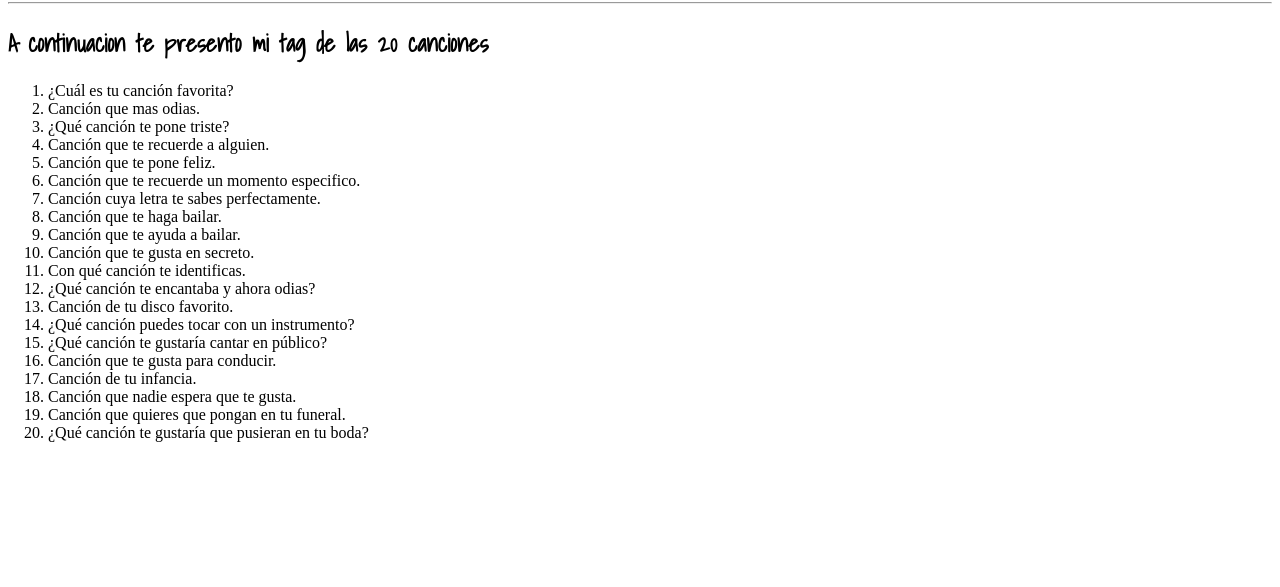
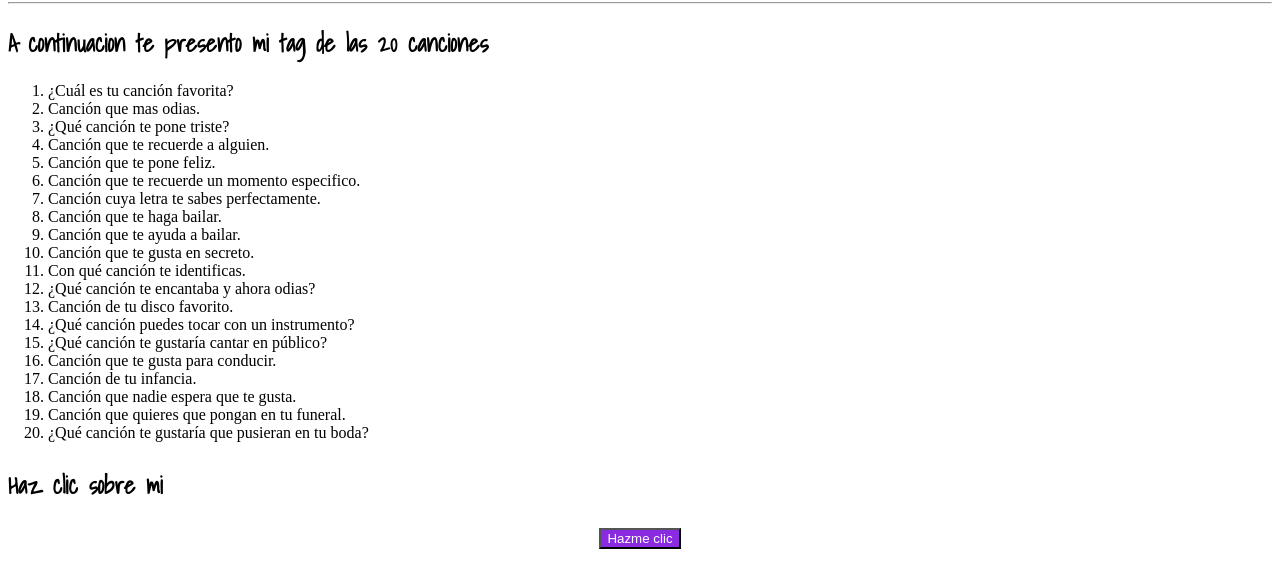
Before and after one commit to LauraS2508/tag_de_las_20_canciones, a plain HTML site: page index.html in a window 1280 px wide. Shown: the part 79-666 px from the top of the page. Drawn offline with Linux system fonts and the light colour scheme.

Commit message:
Practica HTML

```diff
--- a/index.html
+++ b/index.html
@@ -38,5 +38,11 @@
             <li>Canción que quieres que pongan en tu funeral.</li>
             <li>¿Qué canción te gustaría que pusieran en tu boda?</li>
         </ol>
+        <h3 class="titulo2">Haz clic sobre mi</h3>
+        <div class="contenedor">
+            <a href="respuestas.html">
+                <button>Hazme clic</button>
+            </a>
+        </div>
 </body>
 </html>
--- a/style.css
+++ b/style.css
@@ -9,6 +9,11 @@
     font-family: 'Shadows Into Light', cursive;
     font-size: 1.5rem;
 }
-.lo1{
-
+.contenedor{
+    display: flex;
+    justify-content: center;
 }
+button{
+    background-color: blueviolet;
+    color: white;
+}
```
Also changed, not shown: respuestas.html (added, +19 -0 lines).
